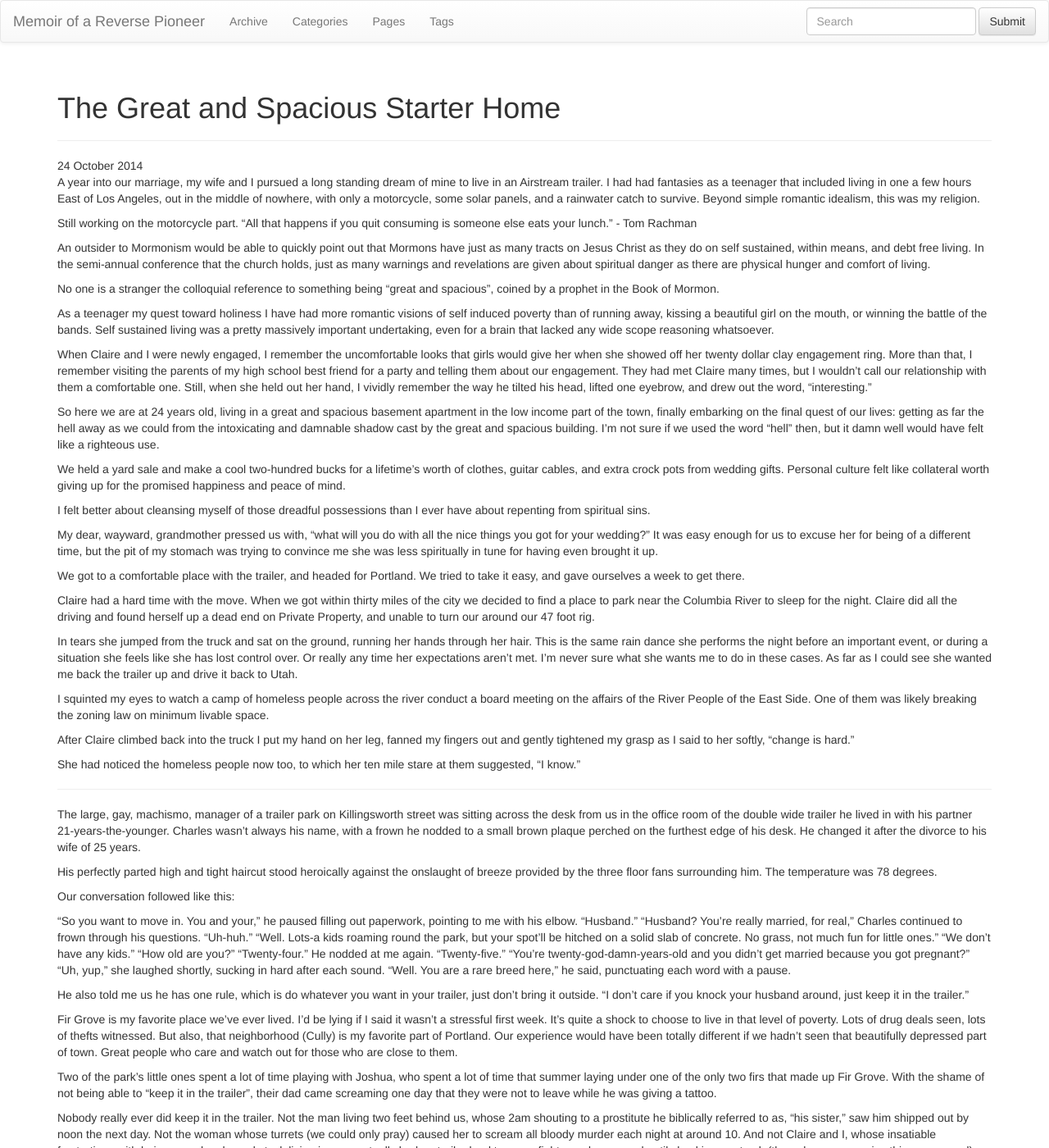
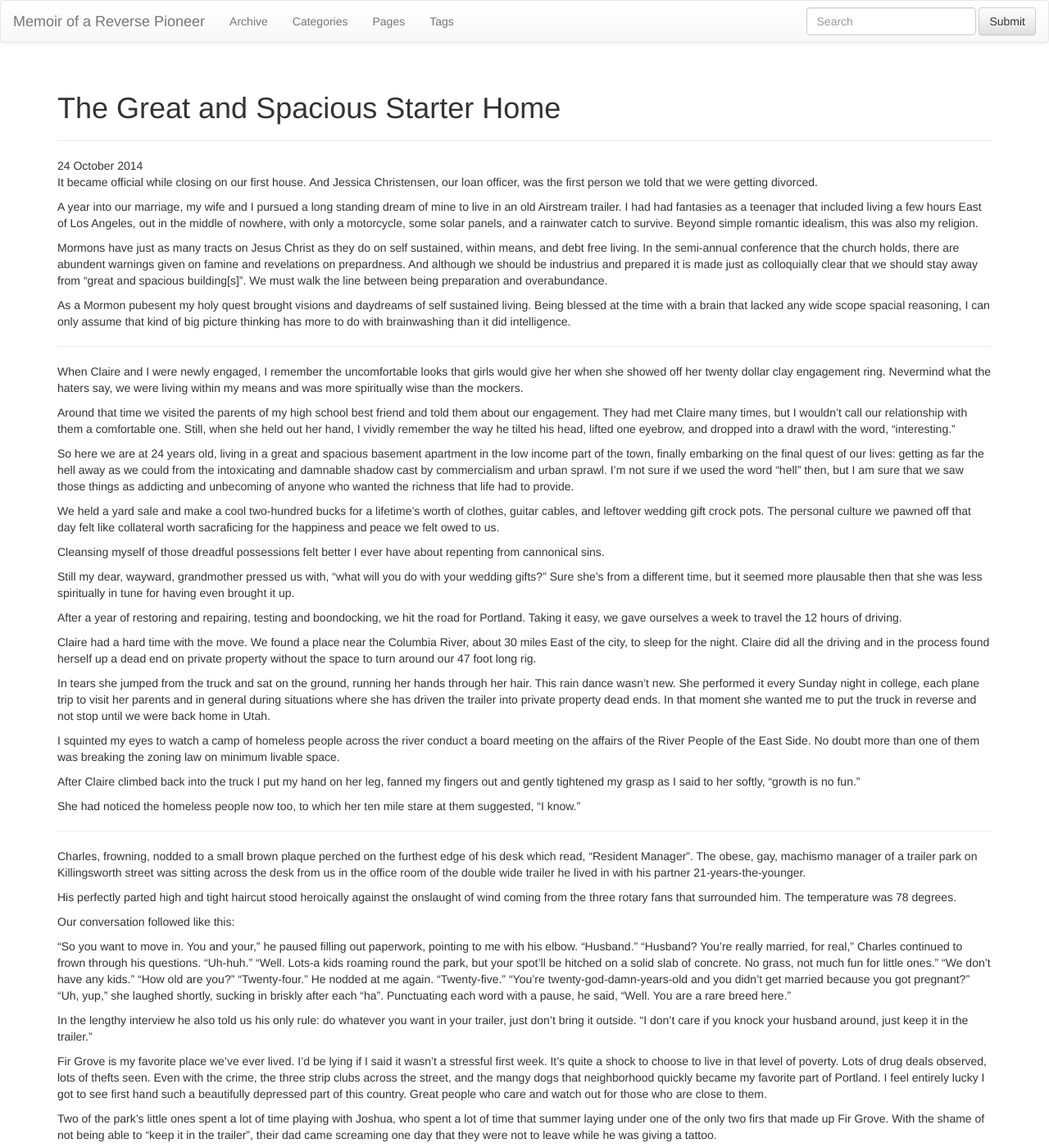
Before and after one commit to rabid-unicorn/reverse-pioneer, a Jekyll site: the page built from _posts/2014-10-24-the-great-and-spacious-starter-home.md, in a window 1280 px wide and 1400 px high. Shown: the whole window at 82% size. Built offline with Jekyll 4.4.1, drawn with Linux system fonts in a browser that asks for light colours; nearby versions of some CDN libraries; library files that are not in the unit come from our copies.

Commit message:
spacious — update

```diff
--- a/_posts/2014-10-24-the-great-and-spacious-starter-home.md
+++ b/_posts/2014-10-24-the-great-and-spacious-starter-home.md
@@ -6,44 +6,45 @@ tagline:
 tags : []
 ---
 {% include JB/setup %}
+It became official while closing on our first house. And Jessica Christensen, our loan officer, was the first person we told that we were getting divorced.
 
-A year into our marriage, my wife and I pursued a long standing dream of mine to live in an Airstream trailer. I had had fantasies as a teenager that included living in one a few hours East of Los Angeles, out in the middle of nowhere, with only a motorcycle, some solar panels, and a rainwater catch to survive. Beyond simple romantic idealism, this was my religion.
+A year into our marriage, my wife and I pursued a long standing dream of mine to live in an old Airstream trailer. I had had fantasies as a teenager that included living a few hours East of Los Angeles, out in the middle of nowhere, with only a motorcycle, some solar panels, and a rainwater catch to survive. Beyond simple romantic idealism, this was also my religion.
 
-Still working on the motorcycle part. “All that happens if you quit consuming is someone else eats your lunch.” - Tom Rachman
+Mormons have just as many tracts on Jesus Christ as they do on self sustained, within means, and debt free living. In the semi-annual conference that the church holds, there are abundent warnings given on famine and revelations on prepardness. And although we should be industrius and prepared it is made just as colloquially clear that we should stay away from "great and spacious building[s]". We must walk the line between being preparation and overabundance.
 
-An outsider to Mormonism would be able to quickly point out that Mormons have just as many tracts on Jesus Christ as they do on self sustained, within means, and debt free living. In the semi-annual conference that the church holds, just as many warnings and revelations are given about spiritual danger as there are physical hunger and comfort of living.
+As a Mormon pubesent my holy quest brought visions and daydreams of self sustained living. Being blessed at the time with a brain that lacked any wide scope spacial reasoning, I can only assume that kind of big picture thinking has more to do with brainwashing than it did intelligence.
 
-No one is a stranger the colloquial reference to something being "great and spacious", coined by a prophet in the Book of Mormon.
+-------
 
-As a teenager my quest toward holiness I have had more romantic visions of self induced poverty than of running away, kissing a beautiful girl on the mouth, or winning the battle of the bands. Self sustained living was a pretty massively important undertaking, even for a brain that lacked any wide scope reasoning whatsoever.
+When Claire and I were newly engaged, I remember the uncomfortable looks that girls would give her when she showed off her twenty dollar clay engagement ring. Nevermind what the haters say, we were living within my means and was more spiritually wise than the mockers.
 
-When Claire and I were newly engaged, I remember the uncomfortable looks that girls would give her when she showed off her twenty dollar clay engagement ring. More than that, I remember visiting the parents of my high school best friend for a party and telling them about our engagement. They had met Claire many times, but I wouldn’t call our relationship with them a comfortable one. Still, when she held out her hand, I vividly remember the way he tilted his head, lifted one eyebrow, and drew out the word, “interesting.”
+Around that time we visited the parents of my high school best friend and told them about our engagement. They had met Claire many times, but I wouldn’t call our relationship with them a comfortable one. Still, when she held out her hand, I vividly remember the way he tilted his head, lifted one eyebrow, and dropped into a drawl with the word, “interesting.”
 
-So here we are at 24 years old, living in a great and spacious basement apartment in the low income part of the town, finally embarking on the final quest of our lives: getting as far the hell away as we could from the intoxicating and damnable shadow cast by the great and spacious building. I’m not sure if we used the word “hell” then, but it damn well would have felt like a righteous use.
+So here we are at 24 years old, living in a great and spacious basement apartment in the low income part of the town, finally embarking on the final quest of our lives: getting as far the hell away as we could from the intoxicating and damnable shadow cast by commercialism and urban sprawl. I’m not sure if we used the word “hell” then, but I am sure that we saw those things as addicting and unbecoming of anyone who wanted the richness that life had to provide.
 
-We held a yard sale and make a cool two-hundred bucks for a lifetime’s worth of clothes, guitar cables, and extra crock pots from wedding gifts. Personal culture felt like collateral worth giving up for the promised happiness and peace of mind.
+We held a yard sale and make a cool two-hundred bucks for a lifetime’s worth of clothes, guitar cables, and leftover wedding gift crock pots. The personal culture we pawned off that day felt like collateral worth sacraficing for the happiness and peace we felt owed to us.
 
-I felt better about cleansing myself of those dreadful possessions than I ever have about repenting from spiritual sins.
+Cleansing myself of those dreadful possessions felt better I ever have about repenting from cannonical sins.
 
-My dear, wayward, grandmother pressed us with, “what will you do with all the nice things you got for your wedding?” It was easy enough for us to excuse her for being of a different time, but the pit of my stomach was trying to convince me she was less spiritually in tune for having even brought it up.
+Still my dear, wayward, grandmother pressed us with, “what will you do with your wedding gifts?” Sure she's from a different time, but it seemed more plausable then that she was less spiritually in tune for having even brought it up.
 
-We got to a comfortable place with the trailer, and headed for Portland. We tried to take it easy, and gave ourselves a week to get there.
+After a year of restoring and repairing, testing and boondocking, we hit the road for Portland. Taking it easy, we gave ourselves a week to travel the 12 hours of driving.
 
-Claire had a hard time with the move. When we got within thirty miles of the city we decided to find a place to park near the Columbia River to sleep for the night. Claire did all the driving and found herself up a dead end on Private Property, and unable to turn our around our 47 foot rig.
+Claire had a hard time with the move. We found a place near the Columbia River, about 30 miles East of the city, to sleep for the night. Claire did all the driving and in the process found herself up a dead end on private property without the space to turn around our 47 foot long rig.
 
-In tears she jumped from the truck and sat on the ground, running her hands through her hair. This is the same rain dance she performs the night before an important event, or during a situation she feels like she has lost control over. Or really any time her expectations aren’t met. I’m never sure what she wants me to do in these cases. As far as I could see she wanted me back the trailer up and drive it back to Utah.
+In tears she jumped from the truck and sat on the ground, running her hands through her hair. This rain dance wasn't new. She performed it every Sunday night in college, each plane trip to visit her parents and in general during situations where she has driven the trailer into private property dead ends. In that moment she wanted me to put the truck in reverse and not stop until we were back home in Utah.
 
-I squinted my eyes to watch a camp of homeless people across the river conduct a board meeting on the affairs of the River People of the East Side. One of them was likely breaking the zoning law on minimum livable space.
+I squinted my eyes to watch a camp of homeless people across the river conduct a board meeting on the affairs of the River People of the East Side. No doubt more than one of them was breaking the zoning law on minimum livable space.
 
-After Claire climbed back into the truck I put my hand on her leg, fanned my fingers out and gently tightened my grasp as I said to her softly, “change is hard.”
+After Claire climbed back into the truck I put my hand on her leg, fanned my fingers out and gently tightened my grasp as I said to her softly, “growth is no fun.”
 
 She had noticed the homeless people now too, to which her ten mile stare at them suggested, “I know.”
 
 ---
 
-The large, gay, machismo, manager of a trailer park on Killingsworth street was sitting across the desk from us in the office room of the double wide trailer he lived in with his partner 21-years-the-younger. Charles wasn’t always his name, with a frown he nodded to a small brown plaque perched on the furthest edge of his desk. He changed it after the divorce to his wife of 25 years.
+Charles, frowning, nodded to a small brown plaque perched on the furthest edge of his desk which read, "Resident Manager". The obese, gay, machismo manager of a trailer park on Killingsworth street was sitting across the desk from us in the office room of the double wide trailer he lived in with his partner 21-years-the-younger.
 
-His perfectly parted high and tight haircut stood heroically against the onslaught of breeze provided by the three floor fans surrounding him. The temperature was 78 degrees.
+His perfectly parted high and tight haircut stood heroically against the onslaught of wind coming from the three rotary fans that surrounded him. The temperature was 78 degrees.
 
 Our conversation followed like this:
 
@@ -58,12 +59,12 @@ Our conversation followed like this:
 He nodded at me again.
 “Twenty-five.”
 “You’re twenty-god-damn-years-old and you didn’t get married because you got pregnant?”
-“Uh, yup,” she laughed shortly, sucking in hard after each sound.
-“Well. You are a rare breed here,” he said, punctuating each word with a pause.
+“Uh, yup,” she laughed shortly, sucking in briskly after each "ha".
+Punctuating each word with a pause, he said, “Well. You are a rare breed here.”
 
-He also told me us he has one rule, which is do whatever you want in your trailer, just don’t bring it outside. “I don’t care if you knock your husband around, just keep it in the trailer.”
+In the lengthy interview he also told us his only rule: do whatever you want in your trailer, just don’t bring it outside. “I don’t care if you knock your husband around, just keep it in the trailer.”
 
-Fir Grove is my favorite place we've ever lived. I'd be lying if I said it wasn't a stressful first week. It's quite a shock to choose to live in that level of poverty. Lots of drug deals seen, lots of thefts witnessed. But also, that neighborhood (Cully) is my favorite part of Portland. Our experience would have been totally different if we hadn't seen that beautifully depressed part of town. Great people who care and watch out for those who are close to them.
+Fir Grove is my favorite place we've ever lived. I'd be lying if I said it wasn't a stressful first week. It's quite a shock to choose to live in that level of poverty. Lots of drug deals observed, lots of thefts seen. Even with the crime, the three strip clubs across the street, and the mangy dogs that neighborhood quickly became my favorite part of Portland. I feel entirely lucky I got to see first hand such a beautifully depressed part of this country. Great people who care and watch out for those who are close to them.
 
 Two of the park’s little ones spent a lot of time playing with Joshua, who spent a lot of time that summer laying under one of the only two firs that made up Fir Grove. With the shame of not being able to “keep it in the trailer”, their dad came screaming one day that they were not to leave while he was giving a tattoo.
 
```
